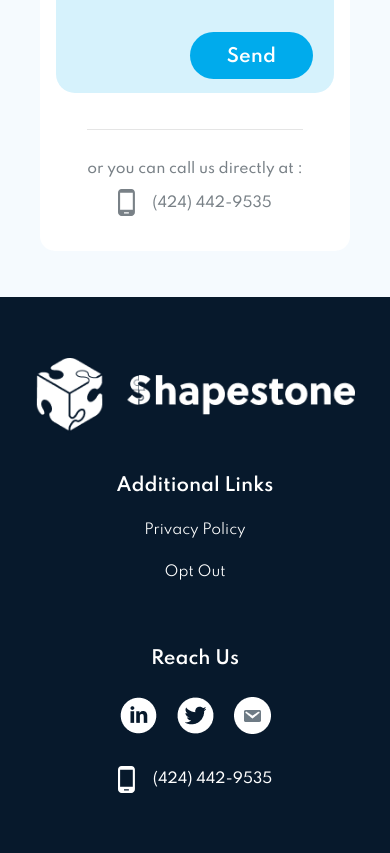
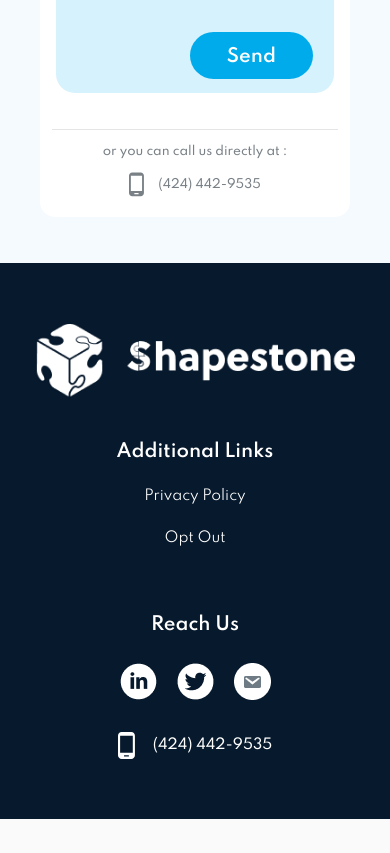
Before and after one commit to dennyangestipratama/shapestone, a React (Create React App) app: page / in a window 390 px wide. Shown: the part 4160-5013 px from the top of the page. After the commit the page ends 4979 px from the top, so only its background shows below. Built offline with nearby package versions, Linux system fonts and the light colour scheme.

Commit message:
revision responsive

```diff
--- a/src/Styles/Pages/_Home.scss
+++ b/src/Styles/Pages/_Home.scss
@@ -642,12 +642,20 @@
             padding: 0 47px 35px;
             @include flexCenterColumn;
 
+            @include responsiveTo(tablet) {
+                padding: 0 12px 20px;
+            }
+
             &--title {
                 font-weight: 500;
                 text-align: center;
                 color: $dark-color-02;
                 margin-bottom: 10px;
-                @include fontSize(14, 20, normal)
+                @include fontSize(14, 20, normal);
+
+                @include responsiveTo(tablet) {
+                    @include fontSize(12, 20, normal);
+                }
             }
 
             &--border {
@@ -655,6 +663,10 @@
                 height: 1px;
                 width: 100%;
                 margin-bottom: 29px;
+
+                @include responsiveTo(tablet) {
+                    margin-bottom: 12px;
+                }
             }
 
             &__Wrapper {
@@ -665,13 +677,23 @@
                     text-align: center;
                     color: $dark-color-02;
                     margin-left: 17px;
-                    @include fontSize(14, 20, normal)
+                    @include fontSize(14, 20, normal);
+
+                    @include responsiveTo(tablet) {
+                        margin-left: 14px;
+                        @include fontSize(12, 20, normal);
+                    }
                 }
 
                 svg {
                     width: 17px;
                     height: 27px;
                     @include svgColor($dark-color-02);
+
+                    @include responsiveTo(tablet) {
+                        width: 15px;
+                        height: 25px;
+                    }
                 }
             }
         }
```
